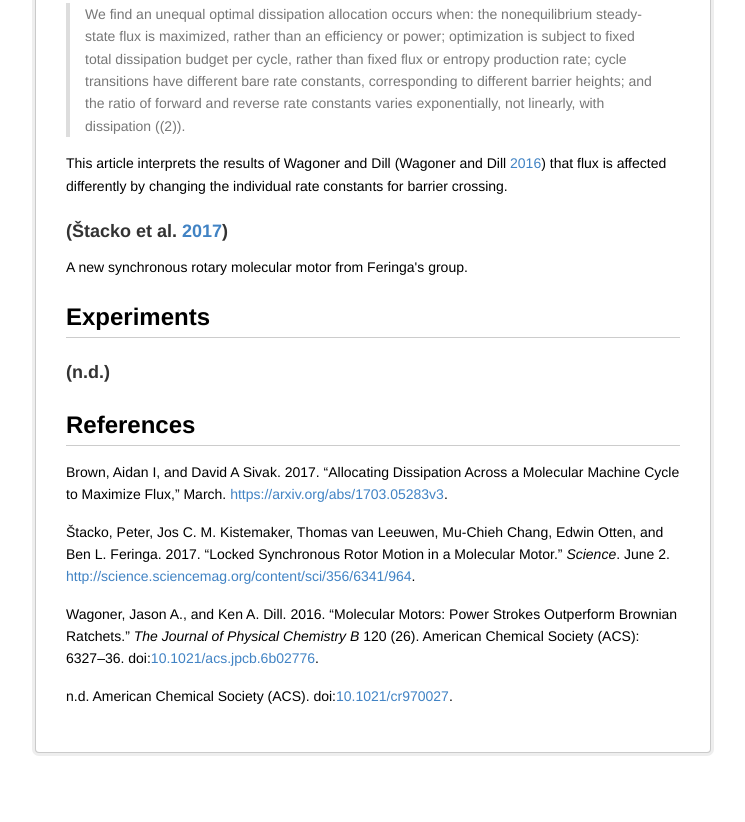
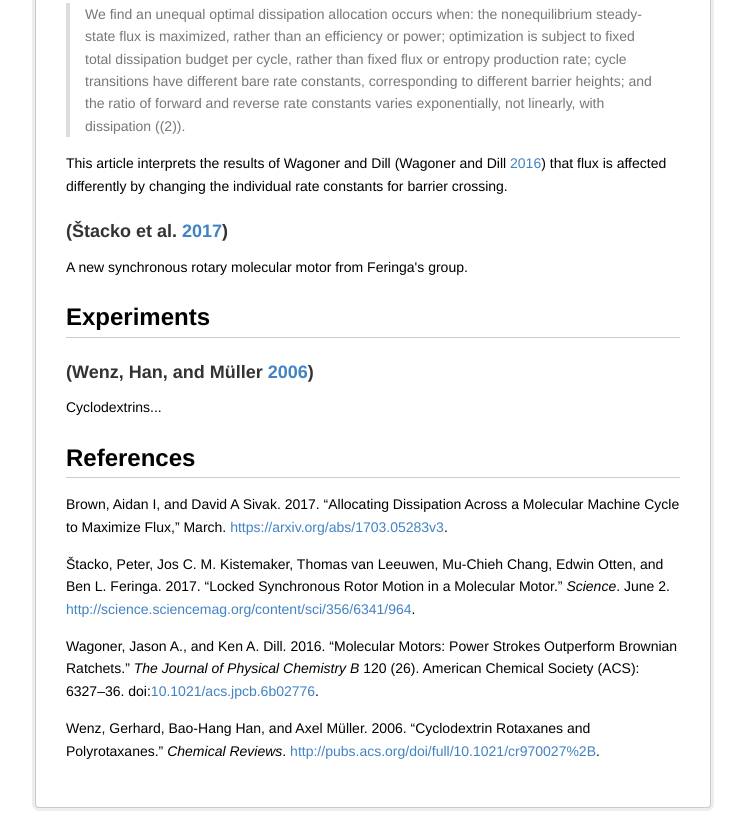
Before and after one commit to slochower/nonequilibrium-literature-review, a plain HTML site: page index.html in a window 1280 px wide. Shown: the part 1086-1908 px from the top of the page, without its empty margins (267-1012 px from the left). Before the commit the page ends 1853 px from the top, so only its background shows below. Drawn offline with nearby package versions, Linux system fonts and the light colour scheme.

```diff
--- a/index.html
+++ b/index.html
@@ -35,7 +35,8 @@
 <h3 id="trvh1e8u"><span class="citation" data-cites="trvh1E8U">(Štacko et al. <a href="#ref-trvh1E8U">2017</a>)</span></h3>
 <p>A new synchronous rotary molecular motor from Feringa's group.</p>
 <h2 id="experiments">Experiments</h2>
-<h3 id="mfpqls05"><span class="citation" data-cites="MfpqLs05">(n.d.)</span></h3>
+<h3 id="vcooebo5"><span class="citation" data-cites="vCOoEBo5">(Wenz, Han, and Müller <a href="#ref-vCOoEBo5">2006</a>)</span></h3>
+<p>Cyclodextrins...</p>
 <h2 id="references" class="unnumbered">References</h2>
 <div id="refs" class="references">
 <div id="ref-1DCUa6egE">
@@ -47,8 +48,8 @@
 <div id="ref-aWrqnjWo">
 <p>Wagoner, Jason A., and Ken A. Dill. 2016. “Molecular Motors: Power Strokes Outperform Brownian Ratchets.” <em>The Journal of Physical Chemistry B</em> 120 (26). American Chemical Society (ACS): 6327–36. doi:<a href="https://doi.org/10.1021/acs.jpcb.6b02776">10.1021/acs.jpcb.6b02776</a>.</p>
 </div>
-<div id="ref-MfpqLs05">
-<p>n.d. American Chemical Society (ACS). doi:<a href="https://doi.org/10.1021/cr970027">10.1021/cr970027</a>.</p>
+<div id="ref-vCOoEBo5">
+<p>Wenz, Gerhard, Bao-Hang Han, and Axel Müller. 2006. “Cyclodextrin Rotaxanes and Polyrotaxanes.” <em>Chemical Reviews</em>. <a href="http://pubs.acs.org/doi/full/10.1021/cr970027%2B">http://pubs.acs.org/doi/full/10.1021/cr970027%2B</a>.</p>
 </div>
 </div>
 </body>
```
Also changed, not shown: 5 other files.
